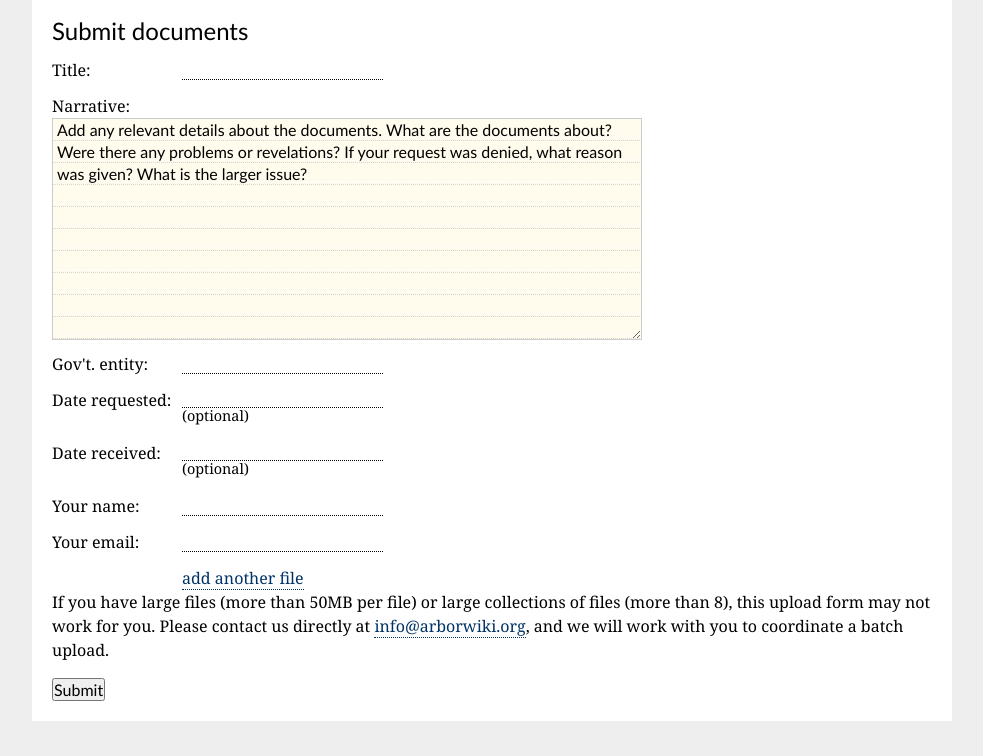
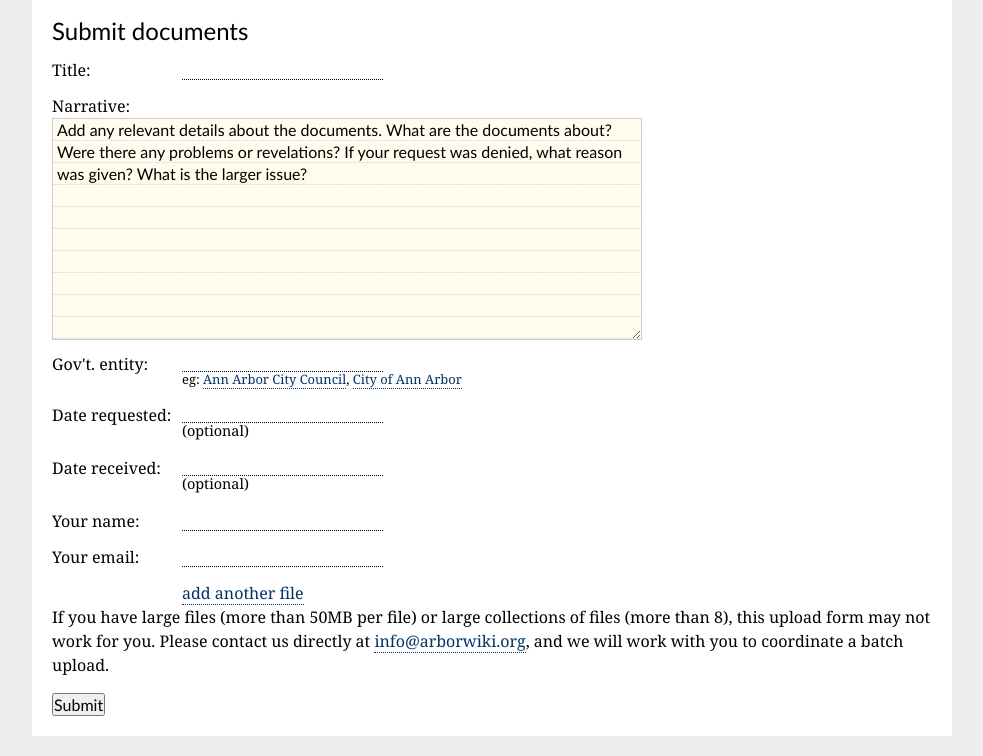
Before and after one commit to a2civictech/a2docs-sources, a Django app: template templates/add.html in a window 1280 px wide. Shown: the part 286-1042 px from the top of the page, without its empty margins (148-1131 px from the left). Before the commit the page ends 1007 px from the top, so only its background shows below. Run offline with Django 3.2, Linux system fonts and the light colour scheme; the template is opened without the code that fills it: values that come from a table or form of the project are taken from there, others are empty; data comes from the database, SQL or seed files in the repository; parts of the project's set-up code (start-up, migrations or seed data) failed here and were passed over.

Commit message:
Made it easier to add common governmentt entities when filling out submission form

```diff
--- a/assets/css/base.css
+++ b/assets/css/base.css
@@ -22,7 +22,7 @@ body {
 #page {
     line-height: 1.5;
     width: 920px;
-    margin: 0px auto;
+    margin: 0px auto 20px auto;
     clear: both;
     overflow: hidden;
 }
@@ -209,6 +209,9 @@ form li span {
     width: 460px;
     font-size: 1.2em;
 }
+.entity-quicklinks {
+    cursor:pointer;
+}
 
 textarea {
     display: block;
--- a/foialist/forms.py
+++ b/foialist/forms.py
@@ -10,7 +10,9 @@ class FileForm(forms.ModelForm):
 
 
 class EntryForm(forms.ModelForm):
-    govt_entity = forms.CharField(label="Gov't. entity")
+    govt_entity = forms.CharField(
+        help_text="<span>eg: <a class='entity-quicklinks'>Ann Arbor City Council</a>, <a class='entity-quicklinks'>City of Ann Arbor</a></span>",
+        label="Gov't. entity")
 
     class Meta:
         model = Entry
--- a/foialist/views.py
+++ b/foialist/views.py
@@ -255,9 +255,6 @@ def search(request):
                 except:
                     pass # la-ame!
 
-
-        #if results.count() == 0:
-        #    return render_to_response('results.html', { 'results': results, 'query': q})
         results = list(set(results))
         return render_to_response('results.html', { 'results': results, 'query': q})
 
--- a/templates/add.html
+++ b/templates/add.html
@@ -67,5 +67,9 @@
    		});
  	});
 
+	$('.entity-quicklinks').click(function() {
+		$("#id_entries-govt_entity").val(this.text)
+	});
+
 
 {% endblock %}
```
Also changed, not shown: urls.py (+8 -5 lines).
